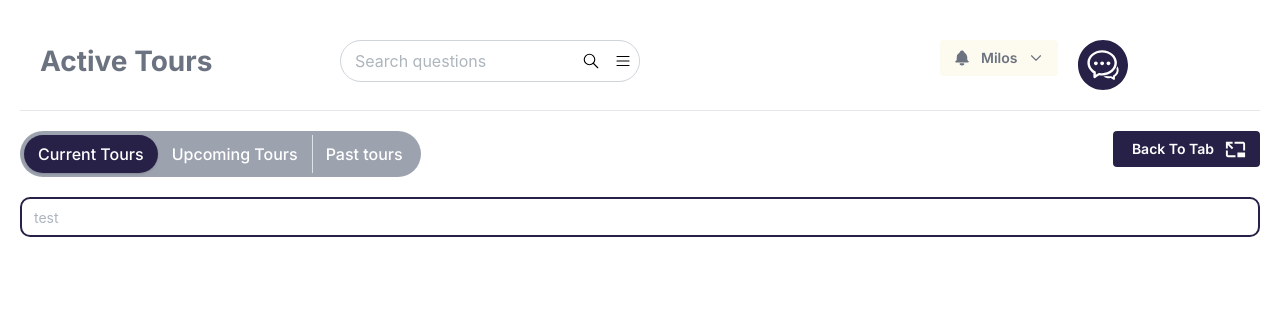
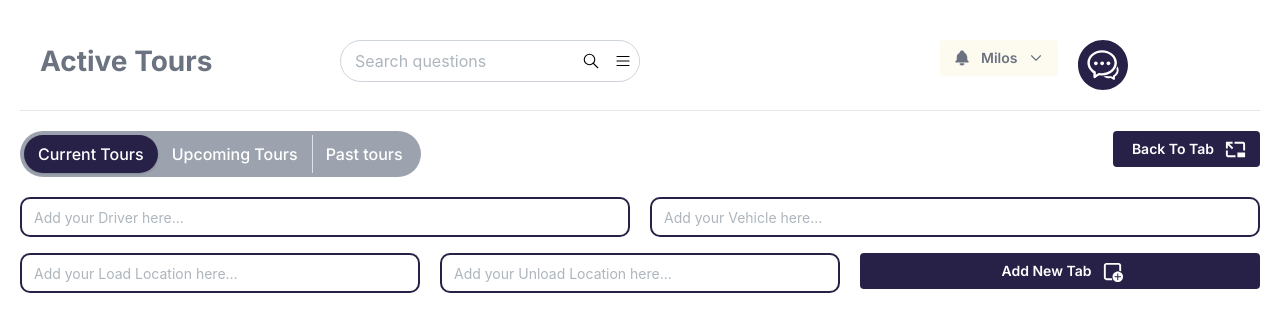
Before and after one commit to milanradosavac123/spedicija, a Next.js app: page /new_tour in a window 1280 px wide. Shown: the top 332 px of the page. Built offline with nearby package versions, Linux system fonts and the light colour scheme.

Commit message:
tour adding system statically in place

```diff
--- a/src/app/new_tour/page.tsx
+++ b/src/app/new_tour/page.tsx
@@ -2,16 +2,20 @@
 
 import { Button } from "@mantine/core";
 import IconBackToTab from "#/public/material-symbols_back-to-tab.svg";
+import IconTabNew from "#/public/fluent_tab-new-24-filled.svg";
 import Image from "next/image";
 import Link from "next/link";
 import OutlinedTextField from "@/components/OutlinedTextField";
-import { useState } from "react";
 import { StandardSegmentedControl } from "@/components/StandardSegmentedControl";
 import Header from "@/components/Header";
+import { usePathname, useSearchParams } from "next/navigation"
+import { useRouter } from "next/navigation";
 
 export default function NewTourPage() {
 
-    const [test, setTest] = useState("");
+    const searchParams = useSearchParams();
+    const pathname = usePathname();
+    const { replace } = useRouter();
 
     return (
         <div className="p-5">
@@ -35,14 +39,56 @@ export default function NewTourPage() {
                     Back To Tab
                 </Button>
             </div>
-            <div>
+            <div className="flex flex-row gap-5">
                 <OutlinedTextField
-                    label="test"
-                    value={test}
+                    label="Add your Driver here..."
+                    value={searchParams.get("driverName") !== null ? searchParams.get("driverName") as string : ""}
                     onChange={(s) => {
-                        setTest(s);
+                        const params = new URLSearchParams(searchParams);
+                        params.set("driverName", s);
+                        replace(`${pathname}?${params.toString()}`);
                     }}
                 />
+                <OutlinedTextField
+                    label="Add your Vehicle here..."
+                    value={searchParams.get("vehicleName") !== null ? searchParams.get("vehicleName") as string : ""}
+                    onChange={(s) => {
+                        const params = new URLSearchParams(searchParams);
+                        params.set("vehicleName", s);
+                        replace(`${pathname}?${params.toString()}`);
+                    }}
+                />
+            </div>
+            <div className="grid grid-cols-3 gap-x-5 ">
+                <OutlinedTextField
+                    label="Add your Load Location here..."
+                    value={searchParams.get("loadLocation") !== null ? searchParams.get("loadLocation") as string : ""}
+                    onChange={(s) => {
+                        const params = new URLSearchParams(searchParams);
+                        params.set("loadLocation", s);
+                        replace(`${pathname}?${params.toString()}`);
+                    }}
+                />
+                <OutlinedTextField
+                    label="Add your Unload Location here..."
+                    value={searchParams.get("unloadLocation") !== null ? searchParams.get("unloadLocation") as string : ""}
+                    onChange={(s) => {
+                        const params = new URLSearchParams(searchParams);
+                        params.set("unloadLocation", s);
+                        replace(`${pathname}?${params.toString()}`);
+                    }}
+                />
+                <Button
+                    className="bg-[#282147] min-w-[30vw] min-h-max"
+                    rightSection={
+                        <Image
+                            src={IconTabNew}
+                            alt="add new tab"
+                        />
+                    }
+                >
+                    Add New Tab
+                </Button>
             </div>
         </div>
     );
--- a/src/components/OutlinedTextField.tsx
+++ b/src/components/OutlinedTextField.tsx
@@ -2,20 +2,25 @@ import React from 'react';
 import { Input } from '@mantine/core';
 
 interface OutlinedTextFieldProps {
+  className?: string;
   label: string;
   value: string;
+  leftSection?: React.ReactNode;
+  rightSection?: React.ReactNode;
   onChange: (value: string) => void;
 }
 
-export default function OutlinedTextField({ label, value, onChange }: OutlinedTextFieldProps) {
+export default function OutlinedTextField({ className, label, value, leftSection, rightSection, onChange }: OutlinedTextFieldProps) {
   return (
       <Input
-        className="mb-4 border-solid border-2 border-[#282147] rounded-[10px]"
+        className={`mb-4 border-solid border-2 border-[#282147] rounded-[10px] flex-auto ${className}`}
         placeholder={label}
         id="outlined-text-field"
         value={value}
         onChange={(event) => onChange(event.currentTarget.value)}
         variant="outline"
+        leftSection={leftSection}
+        rightSection={rightSection}
       />
   );
 };
```
